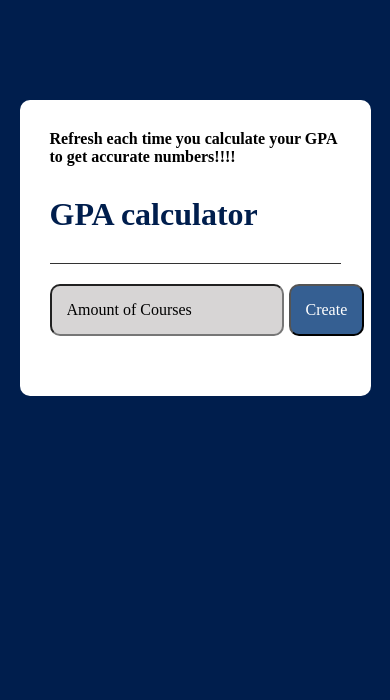
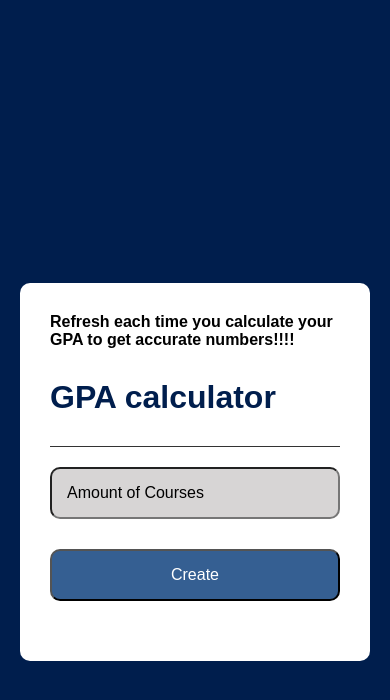
Before and after one commit to Otormin/GPAcalculator, a plain HTML site: page index.html in a window 390 px wide. Drawn offline with Linux system fonts and the light colour scheme.

Commit message:
Make CSS responsive for all screen sizes

```diff
--- a/index.css
+++ b/index.css
@@ -1,27 +1,29 @@
-*{
+* {
   margin: 0;
   padding: 0;
-    font-family: 'sans-serif';
+  font-family: sans-serif;
   box-sizing: border-box;
 }
 
-body{
+body {
   background: #001e4d;
   display: flex;
   align-items: center;
   justify-content: center;
+  min-height: 100vh;
+  padding: 20px;
 }
 
-.container{
+.container {
   background: #fff;
-    width: 90%;
+  width: 100%;
   max-width: 600px;
   margin: 100px auto 0;
   border-radius: 10px;
   padding: 30px;
 }
 
-.container h1{
+.container h1 {
   color: #001e4d;
   font-weight: 600;
   border-bottom: 1px solid #333;
@@ -29,21 +31,23 @@ body{
   margin-top: 30px;
 }
 
-.create{
+.create {
   display: flex;
+  flex-wrap: wrap;
+  gap: 10px;
 }
 
-#amountOfCourses-El{
+#amountOfCourses-El {
   background: rgb(215, 213, 213);
   margin-top: 20px;
-    margin-right: 5px;
   padding: 15px;
   border-radius: 10px;
   font-size: medium;
   flex: 2;
+  min-width: 200px;
 }
 
-#create-btn{
+#create-btn {
   background: rgb(53, 95, 146);
   margin-top: 20px;
   padding: 15px;
@@ -51,21 +55,23 @@ body{
   color: white;
   font-size: medium;
   flex: 1;
+  min-width: 120px;
+  text-align: center;
 }
 
-#create-btn:hover{
+#create-btn:hover {
   background: darkblue;
   cursor: pointer;
 }
 
-.calculate{
+.calculate {
   margin-top: 30px;
   border-radius: 10px;
   padding: 10px;
   font-size: medium;
 }
 
-#submit-btn{
+#submit-btn {
   background: rgb(53, 95, 146);
   margin-top: 20px;
   padding: 10px;
@@ -76,21 +82,33 @@ body{
   display: none;
 }
 
-#submit-btn:hover{
+#submit-btn:hover {
   background: darkblue;
   cursor: pointer;
 }
 
-input::placeholder{
+input::placeholder {
   color: black;
 }
 
-ul{
+ul {
   list-style: none;
 }
 
-.container h3{
+.container h3 {
   color: #001e4d;
   font-weight: 600;
   padding-top: 30px;
 }
+
+@media (max-width: 600px) {
+  .create {
+    flex-direction: column;
+  }
+
+  #amountOfCourses-El,
+  #create-btn {
+    width: 100%;
+    flex: 1 1 auto;
+  }
+}
--- a/index.html
+++ b/index.html
@@ -3,7 +3,7 @@
 <head>
     <meta charset="UTF-8">
     <meta name="viewport" content="width=device-width, initial-scale=1.0">
-    <title>Quiz App</title>
+    <title>GPA Calculator</title>
     <link rel="stylesheet" href="index.css">
 </head>
 <body>
```
Lines whose indentation alone changed are shown as unchanged.
